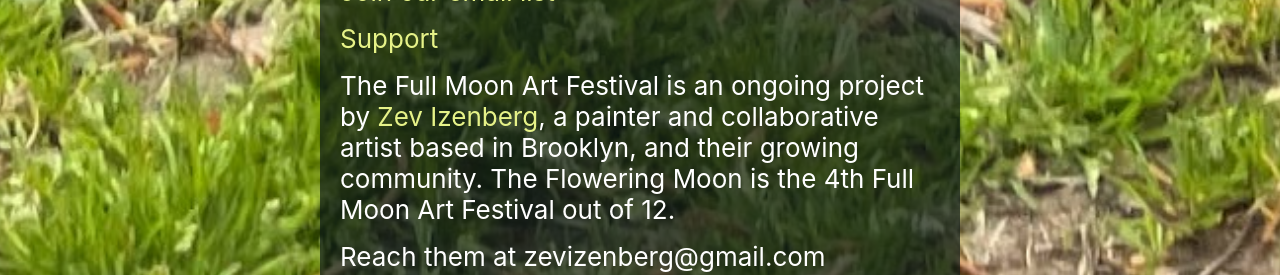
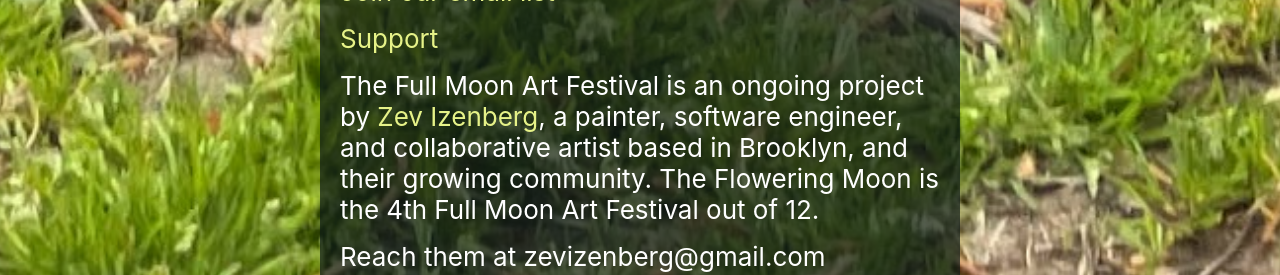
Before and after one commit to zevezev/fullmoonartfestival, a React (Create React App) app: page / in a window 1280 px wide. Shown: the part 5240-5515 px from the top of the page. Built offline with nearby package versions, Linux system fonts and the light colour scheme.

Commit message:
update bio

```diff
--- a/src/App.tsx
+++ b/src/App.tsx
@@ -90,9 +90,9 @@
             <a href="https://www.zevizenberg.com/" target="_blank">
               Zev Izenberg
             </a>
-            , a painter and collaborative artist based in Brooklyn, and their
-            growing community. The Flowering Moon is the 4th Full Moon Art
-            Festival out of 12.
+            , a painter, software engineer, and collaborative artist based in
+            Brooklyn, and their growing community. The Flowering Moon is the 4th
+            Full Moon Art Festival out of 12.
           </div>
           <div>Reach them at zevizenberg@gmail.com</div>
         </div>
```
